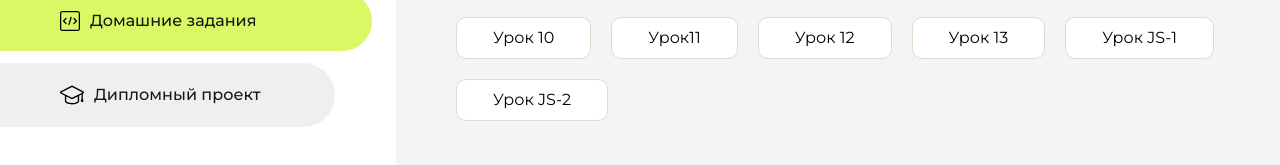
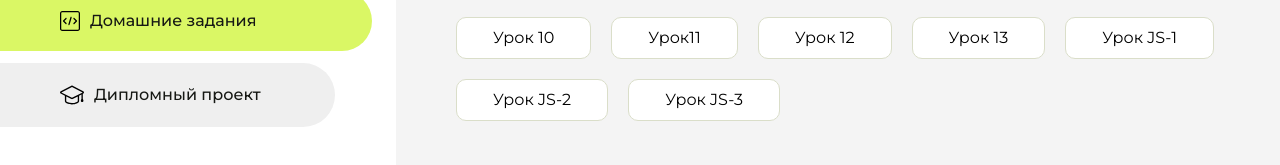
Before and after one commit to EvillHamster/Homework, a plain HTML site: page index.html in a window 1280 px wide. Shown: the part 345-510 px from the top of the page. Drawn offline with Linux system fonts and the light colour scheme.

Commit message:
Update index.html

```diff
--- a/index.html
+++ b/index.html
@@ -151,6 +151,9 @@
                         <li class="content__list-item">
                             <a href="JS-Homework-2(17)">Урок JS-2</a>
                         </li>
+                        <li class="content__list-item">
+                            <a href="JS-Homework-3(24)">Урок JS-3</a>
+                        </li>
                     </ul>
                 </div>
                 <div class="content__block hidden" id="diplomBlock">
```
